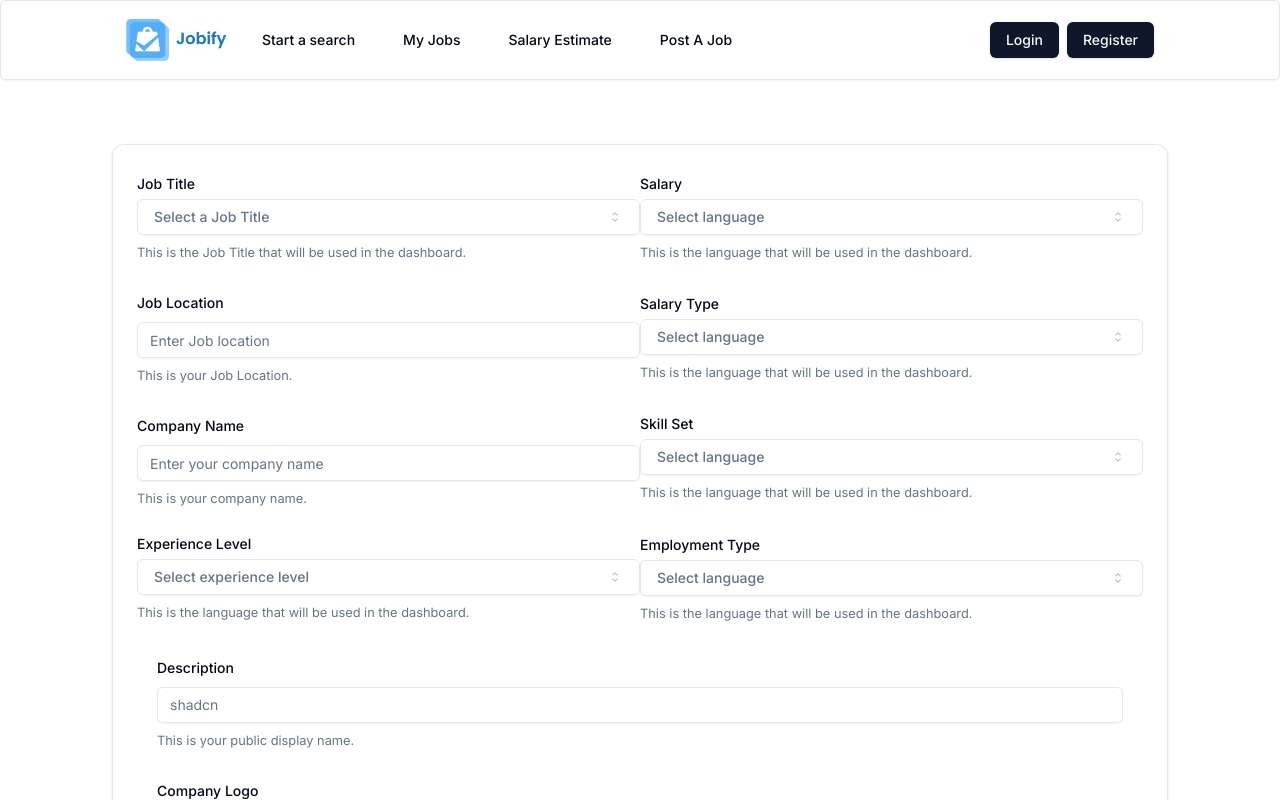
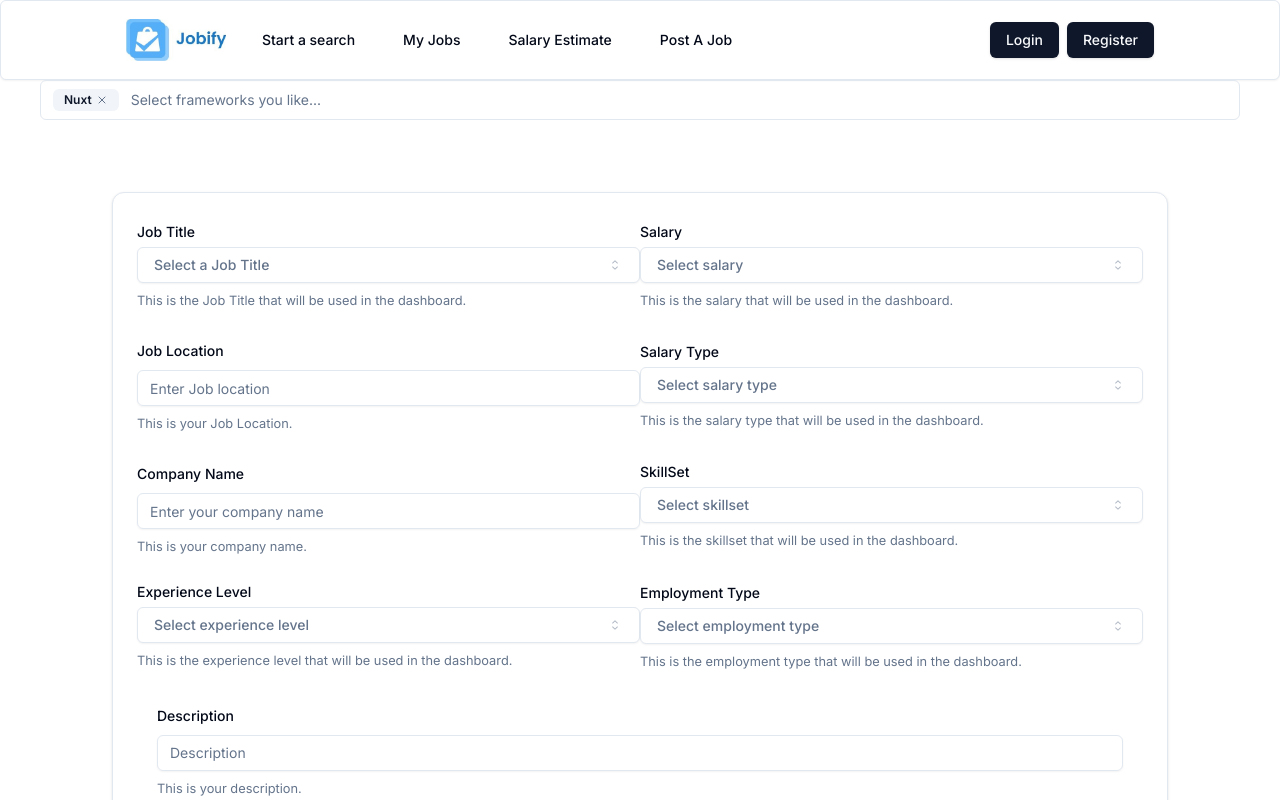
Before and after one commit to Swaraj07082/Jobify, a Next.js app: page /post-job in a window 1280 px wide. Shown: the top 800 px of the page. Built offline with nearby package versions, Linux system fonts and the light colour scheme.

Commit message:
MultiSelect added

```diff
--- a/src/Components/Form.tsx
+++ b/src/Components/Form.tsx
@@ -27,8 +27,10 @@ import { CaretSortIcon, CheckIcon } from "@radix-ui/react-icons";
 import { CommandList } from "cmdk";
 import { Card } from "./ui/card";
 import { useEffect, useState } from "react";
-import { toast } from "./ui/use-toast";
+import { toast, useToast } from "./ui/use-toast";
 import { ToastAction } from "@radix-ui/react-toast";
+import MultipleSelectorDemo from "./MultiSelectDemo";
+// import { FancyMultiSelect } from "./ui/MultiSelect";
 // import { CaretSortIcon, CheckIcon } from "@radix-ui/react-icons"
 
 const formSchema = z.object({
@@ -62,10 +64,11 @@ const formSchema = z.object({
   description: z.string().min(10, {
     message: "Username must be at least 10 characters.",
   }),
-  companylogo: z.string()
+  companylogo: z
+    .string()
     .url({ message: "Please enter a valid URL in https:// format " })
-  .refine(value => value.startsWith("https://"), {
-    message: "URL must start with 'https://'."
+    .refine((value) => value.startsWith("https://"), {
+      message: "URL must start with 'https://'.",
     }),
   email: z.string().min(1, {
     message: "This field has to be filled.",
@@ -485,8 +488,6 @@ const employmenttype = [
   },
 ];
 
-
-
 export function ProfileForm() {
   // 1. Define your form.
   const form = useForm<z.infer<typeof formSchema>>({
@@ -495,15 +496,24 @@ export function ProfileForm() {
     //   username: "",
     // },
   });
+
+  const [set, setset] = useState<boolean>(false);
+  const { toast } = useToast();
+
+
   // 2. Define a submit handler.
   function onSubmit(values: z.infer<typeof formSchema>) {
     // Do something with the form values.
     // ✅ This will be type-safe and validated.
+    setset(!set);
+    console.log(set);
     console.log(values);
   }
 
   return (
     <>
+<MultipleSelectorDemo/>
+
       <Card className={cn(" mt-16  ml-28 mr-28 mb-12 ")}>
         <Form {...form}>
           <form onSubmit={form.handleSubmit(onSubmit)} className="space-y-8 ">
@@ -587,7 +597,8 @@ export function ProfileForm() {
                         </PopoverContent>
                       </Popover>
                       <FormDescription>
-                        This is the Job Title that will be used in the dashboard.
+                        This is the Job Title that will be used in the
+                        dashboard.
                       </FormDescription>
                       <FormMessage />
                     </FormItem>
@@ -702,7 +713,8 @@ export function ProfileForm() {
                         </PopoverContent>
                       </Popover>
                       <FormDescription>
-                        This is the language that will be used in the dashboard.
+                        This is the experience level that will be used in the
+                        dashboard.
                       </FormDescription>
                       <FormMessage />
                     </FormItem>
@@ -734,18 +746,18 @@ export function ProfileForm() {
                                 ? Salaries.find(
                                     (salary) => salary.value === field.value
                                   )?.label
-                                : "Select language"}
+                                : "Select salary"}
                               <CaretSortIcon className="ml-2 h-4 w-4 shrink-0 opacity-50" />
                             </Button>
                           </FormControl>
                         </PopoverTrigger>
                         <PopoverContent className="w-[200px] p-0">
                           <Command>
-                            <CommandInput
+                            {/* <CommandInput
                               placeholder="Search framework..."
                               className="h-9"
                             />
-                            <CommandEmpty>No framework found.</CommandEmpty>
+                            <CommandEmpty>No framework found.</CommandEmpty> */}
                             <CommandGroup>
                               <CommandList>
                                 {Salaries.map((salary) => (
@@ -773,7 +785,7 @@ export function ProfileForm() {
                         </PopoverContent>
                       </Popover>
                       <FormDescription>
-                        This is the language that will be used in the dashboard.
+                        This is the salary that will be used in the dashboard.
                       </FormDescription>
                       <FormMessage />
                     </FormItem>
@@ -802,18 +814,18 @@ export function ProfileForm() {
                                     (salarytype) =>
                                       salarytype.value === field.value
                                   )?.label
-                                : "Select language"}
+                                : "Select salary type"}
                               <CaretSortIcon className="ml-2 h-4 w-4 shrink-0 opacity-50" />
                             </Button>
                           </FormControl>
                         </PopoverTrigger>
                         <PopoverContent className="w-[200px] p-0">
                           <Command>
-                            <CommandInput
+                            {/* <CommandInput
                               placeholder="Search framework..."
                               className="h-9"
                             />
-                            <CommandEmpty>No framework found.</CommandEmpty>
+                            <CommandEmpty>No framework found.</CommandEmpty> */}
                             <CommandGroup>
                               <CommandList>
                                 {SalaryType.map((salarytype) => (
@@ -844,7 +856,8 @@ export function ProfileForm() {
                         </PopoverContent>
                       </Popover>
                       <FormDescription>
-                        This is the language that will be used in the dashboard.
+                        This is the salary type that will be used in the
+                        dashboard.
                       </FormDescription>
                       <FormMessage />
                     </FormItem>
@@ -856,7 +869,7 @@ export function ProfileForm() {
                   name="skillset"
                   render={({ field }) => (
                     <FormItem className="flex flex-col">
-                      <FormLabel>Skill Set</FormLabel>
+                      <FormLabel>SkillSet</FormLabel>
                       <Popover>
                         <PopoverTrigger asChild>
                           <FormControl>
@@ -872,18 +885,18 @@ export function ProfileForm() {
                                 ? skillset.find(
                                     (exp) => exp.value === field.value
                                   )?.label
-                                : "Select language"}
+                                : "Select skillset"}
                               <CaretSortIcon className="ml-2 h-4 w-4 shrink-0 opacity-50" />
                             </Button>
                           </FormControl>
                         </PopoverTrigger>
                         <PopoverContent className="w-[200px] p-0">
                           <Command>
-                            <CommandInput
+                            {/* <CommandInput
                               placeholder="Search framework..."
                               className="h-9"
                             />
-                            <CommandEmpty>No framework found.</CommandEmpty>
+                            <CommandEmpty>No framework found.</CommandEmpty> */}
                             <CommandGroup>
                               <CommandList>
                                 {skillset.map((JobTitle) => (
@@ -911,7 +924,7 @@ export function ProfileForm() {
                         </PopoverContent>
                       </Popover>
                       <FormDescription>
-                        This is the language that will be used in the dashboard.
+                        This is the skillset that will be used in the dashboard.
                       </FormDescription>
                       <FormMessage />
                     </FormItem>
@@ -939,18 +952,18 @@ export function ProfileForm() {
                                 ? employmenttype.find(
                                     (exp) => exp.value === field.value
                                   )?.label
-                                : "Select language"}
+                                : "Select employment type"}
                               <CaretSortIcon className="ml-2 h-4 w-4 shrink-0 opacity-50" />
                             </Button>
                           </FormControl>
                         </PopoverTrigger>
                         <PopoverContent className="w-[200px] p-0">
                           <Command>
-                            <CommandInput
+                            {/* <CommandInput
                               placeholder="Search framework..."
                               className="h-9"
                             />
-                            <CommandEmpty>No framework found.</CommandEmpty>
+                            <CommandEmpty>No framework found.</CommandEmpty> */}
                             <CommandGroup>
                               <CommandList>
                                 {employmenttype.map((JobTitle) => (
@@ -981,7 +994,8 @@ export function ProfileForm() {
                         </PopoverContent>
                       </Popover>
                       <FormDescription>
-                        This is the language that will be used in the dashboard.
+                        This is the employment type that will be used in the
+                        dashboard.
                       </FormDescription>
                       <FormMessage />
                     </FormItem>
@@ -1000,13 +1014,13 @@ export function ProfileForm() {
                       <FormLabel>Description</FormLabel>
                       <FormControl>
                         <Input
-                          placeholder="shadcn"
+                          placeholder="Description"
                           {...field}
                           className={cn("w-full")}
                         />
                       </FormControl>
                       <FormDescription>
-                        This is your public display name.
+                        This is your description.
                       </FormDescription>
                       <FormMessage />
                     </FormItem>
@@ -1022,10 +1036,13 @@ export function ProfileForm() {
                     <FormItem>
                       <FormLabel>Company Logo</FormLabel>
                       <FormControl>
-                        <Input placeholder="shadcn" {...field} />
+                        <Input
+                          placeholder="Enter company logo URL"
+                          {...field}
+                        />
                       </FormControl>
                       <FormDescription>
-                        This is your public display name.
+                        This is your company logo.
                       </FormDescription>
                       <FormMessage />
                     </FormItem>
@@ -1042,15 +1059,13 @@ export function ProfileForm() {
                       <FormLabel>Email</FormLabel>
                       <FormControl>
                         <Input
-                          placeholder="shadcn"
+                          placeholder="Enter your email"
                           {...field}
                           type="email"
                           required
                         />
                       </FormControl>
-                      <FormDescription>
-                        This is your public display name.
-                      </FormDescription>
+                      <FormDescription>This is your email.</FormDescription>
                       <FormMessage />
                     </FormItem>
                   </>
@@ -1059,14 +1074,15 @@ export function ProfileForm() {
 
               <Button
                 type="submit"
-                className={cn("button  w-36 self-center justify-self-center mb-7")}
+                className={cn(
+                  "button w-36 self-center justify-self-center mb-7"
+                )}
                 id="button"
-                onClick={
-                  function () {
+                onClick={function () {
                   var button = document.getElementById("button");
                   if (button) {
                     button.style.animation = "clickAnimation 0.2s";
-                      setTimeout(function(){
+                    setTimeout(function () {
                       button.style.animation = "";
                     }, 200);
                   }
@@ -1076,10 +1092,14 @@ export function ProfileForm() {
               >
                 Submit
               </Button>
+
+
             </div>
           </form>
         </Form>
       </Card>
+
+
     </>
   );
 }
--- /dev/null
+++ b/src/Components/MultiSelectDemo.tsx
@@ -0,0 +1,34 @@
+import React from 'react';
+import MultipleSelector, { Framework } from './ui/MultiSelect';
+
+const FRAMEWORKS: Framework[] = [
+  { label: 'nextjs', value: 'nextjs' },
+  { label: 'React', value: 'react' },
+  { label: 'Remix', value: 'remix' },
+  { label: 'Vite', value: 'vite' },
+  { label: 'Nuxt', value: 'nuxt' },
+  { label: 'Vue', value: 'vue' },
+  { label: 'Svelte', value: 'svelte' },
+  { label: 'Angular', value: 'angular' },
+  { label: 'Ember', value: 'ember',  },
+  { label: 'Gatsby', value: 'gatsby',  },
+  { label: 'Astro', value: 'astro' },
+];
+
+const MultipleSelectorDemo = () => {
+  return (
+    <div className="w-full px-10">
+      <MultipleSelector
+        defaultOptions={FRAMEWORKS}
+        placeholder="Select frameworks you like..."
+        emptyIndicator={
+          <p className="text-center text-lg leading-10 text-gray-600 dark:text-gray-400">
+            no results found.
+          </p>
+        }
+      />
+    </div>
+  );
+};
+
+export default MultipleSelectorDemo;
--- /dev/null
+++ b/src/Components/ui/MultiSelect.tsx
@@ -0,0 +1,159 @@
+"use client";
+
+import * as React from "react";
+import { X } from "lucide-react";
+
+import { Badge } from "./badge";
+import { Command, CommandGroup, CommandItem, CommandList } from "./command";
+import { Command as CommandPrimitive } from "cmdk";
+
+export type Framework = Record<"value" | "label", string>;
+
+type MultiSelect ={
+  defaultOptions : Framework[],
+  placeholder : string,
+  emptyIndicator : React.ReactNode | React.ReactElement | JSX.Element
+}
+
+const FRAMEWORKS = [
+  {
+    value: "next.js",
+    label: "Next.js",
+  },
+  {
+    value: "sveltekit",
+    label: "SvelteKit",
+  },
+  {
+    value: "nuxt.js",
+    label: "Nuxt.js",
+  },
+  {
+    value: "remix",
+    label: "Remix",
+  },
+  {
+    value: "astro",
+    label: "Astro",
+  },
+  {
+    value: "wordpress",
+    label: "WordPress",
+  },
+  {
+    value: "express.js",
+    label: "Express.js",
+  },
+  {
+    value: "nest.js",
+    label: "Nest.js",
+  },
+] satisfies Framework[];
+
+export default function MultipleSelector({ defaultOptions , placeholder , emptyIndicator}:MultiSelect) {
+  const inputRef = React.useRef<HTMLInputElement>(null);
+  const [open, setOpen] = React.useState(false);
+  const [selected, setSelected] = React.useState<Framework[]>([defaultOptions[4]]);
+  const [inputValue, setInputValue] = React.useState("");
+
+  const handleUnselect = React.useCallback((framework: Framework) => {
+    setSelected((prev) => prev.filter((s) => s.value !== framework.value));
+  }, []);
+
+  const handleKeyDown = React.useCallback(
+    (e: React.KeyboardEvent<HTMLDivElement>) => {
+      const input = inputRef.current;
+      if (input) {
+        if (e.key === "Delete" || e.key === "Backspace") {
+          if (input.value === "") {
+            setSelected((prev) => {
+              const newSelected = [...prev];
+              newSelected.pop();
+              return newSelected;
+            });
+          }
+        }
+        // This is not a default behaviour of the <input /> field
+        if (e.key === "Escape") {
+          input.blur();
+        }
+      }
+    },
+    []
+  );
+
+  const selectables = defaultOptions.filter(
+    (framework) => !selected.includes(framework)
+  );
+
+  return (
+    <Command
+      onKeyDown={handleKeyDown}
+      className="overflow-visible bg-transparent"
+    >
+      <div className="group border border-input px-3 py-2 text-sm ring-offset-background rounded-md focus-within:ring-2 focus-within:ring-ring focus-within:ring-offset-2">
+        <div className="flex gap-1 flex-wrap">
+          {selected.map((framework) => {
+            return (
+              <Badge key={framework.value} variant="secondary">
+                {framework.label}
+                <button
+                  className="ml-1 ring-offset-background rounded-full outline-none focus:ring-2 focus:ring-ring focus:ring-offset-2"
+                  onKeyDown={(e) => {
+                    if (e.key === "Enter") {
+                      handleUnselect(framework);
+                    }
+                  }}
+                  onMouseDown={(e) => {
+                    e.preventDefault();
+                    e.stopPropagation();
+                  }}
+                  onClick={() => handleUnselect(framework)}
+                >
+                  <X className="h-3 w-3 text-muted-foreground hover:text-foreground" />
+                </button>
+              </Badge>
+            );
+          })}
+          {/* Avoid having the "Search" Icon */}
+          <CommandPrimitive.Input
+            ref={inputRef}
+            value={inputValue}
+            onValueChange={setInputValue}
+            onBlur={() => setOpen(false)}
+            onFocus={() => setOpen(true)}
+            placeholder={placeholder}
+            className="ml-2 bg-transparent outline-none placeholder:text-muted-foreground flex-1"
+          />
+        </div>
+      </div>
+      <div className="relative mt-2">
+        {open && selectables.length > 0 ? (
+          <div className="absolute w-full z-10 top-0 rounded-md border bg-popover text-popover-foreground shadow-md outline-none animate-in">
+            <CommandGroup className="h-full overflow-auto">
+              {selectables.map((framework) => {
+                return (
+                  <CommandList key={framework.value}>
+                    <CommandItem
+                      onMouseDown={(e) => {
+                        e.preventDefault();
+                        e.stopPropagation();
+                      }}
+                      onSelect={(value) => {
+                        setInputValue("");
+                        setSelected((prev) => [...prev, framework]);
+                      }}
+                      className={"cursor-pointer"}
+                    >
+                      {framework.label}
+                    </CommandItem>
+                  </CommandList>
+                );
+              })}
+            </CommandGroup>
+          </div>
+        ) : null}
+      </div>
+    </Command>
+  );
+}
--- /dev/null
+++ b/src/Components/ui/badge.tsx
@@ -0,0 +1,36 @@
+import * as React from "react"
+import { cva, type VariantProps } from "class-variance-authority"
+
+import { cn } from "@/lib/utils"
+
+const badgeVariants = cva(
+  "inline-flex items-center rounded-md border px-2.5 py-0.5 text-xs font-semibold transition-colors focus:outline-none focus:ring-2 focus:ring-ring focus:ring-offset-2",
+  {
+    variants: {
+      variant: {
+        default:
+          "border-transparent bg-primary text-primary-foreground shadow hover:bg-primary/80",
+        secondary:
+          "border-transparent bg-secondary text-secondary-foreground hover:bg-secondary/80",
+        destructive:
+          "border-transparent bg-destructive text-destructive-foreground shadow hover:bg-destructive/80",
+        outline: "text-foreground",
+      },
+    },
+    defaultVariants: {
+      variant: "default",
+    },
+  }
+)
+
+export interface BadgeProps
+  extends React.HTMLAttributes<HTMLDivElement>,
+    VariantProps<typeof badgeVariants> {}
+
+function Badge({ className, variant, ...props }: BadgeProps) {
+  return (
+    <div className={cn(badgeVariants({ variant }), className)} {...props} />
+  )
+}
+
+export { Badge, badgeVariants }
--- a/src/Components/ui/command.tsx
+++ b/src/Components/ui/command.tsx
@@ -6,7 +6,7 @@ import { MagnifyingGlassIcon } from "@radix-ui/react-icons"
 import { Command as CommandPrimitive } from "cmdk"
 
 import { cn } from "@/lib/utils"
-import { Dialog, DialogContent } from "../ui/dialog"
+import { Dialog, DialogContent } from "./dialog"
 
 const Command = React.forwardRef<
   React.ElementRef<typeof CommandPrimitive>,
@@ -117,7 +117,9 @@ const CommandItem = React.forwardRef<
   <CommandPrimitive.Item
     ref={ref}
     className={cn(
-      "relative flex cursor-default select-none items-center rounded-sm px-2 py-1.5 text-sm outline-none aria-selected:bg-accent aria-selected:text-accent-foreground data-[disabled=true]:pointer-events-none data-[disabled=true]:opacity-50",
+      "relative flex cursor-default select-none items-center rounded-sm px-2 py-1.5 text-sm outline-none aria-[selected='true']:bg-accent aria-[selected='true']:text-accent-foreground data-[disabled='true']:pointer-events-none data-[disabled='true']:opacity-50",
+
+
       className
     )}
     {...props}
--- a/src/app/layout.tsx
+++ b/src/app/layout.tsx
@@ -4,6 +4,7 @@ import { Inter as FontSans } from "next/font/google";
 import { cn } from "@/lib/utils";
 import Navbar from "@/Components/Navbar";
 import { ReactNode } from "react";
+import { Toaster } from "@/Components/ui/toaster";
 
 const fontSans = FontSans({
   subsets: ["latin"],
```
Lines whose indentation alone changed are shown as unchanged.
